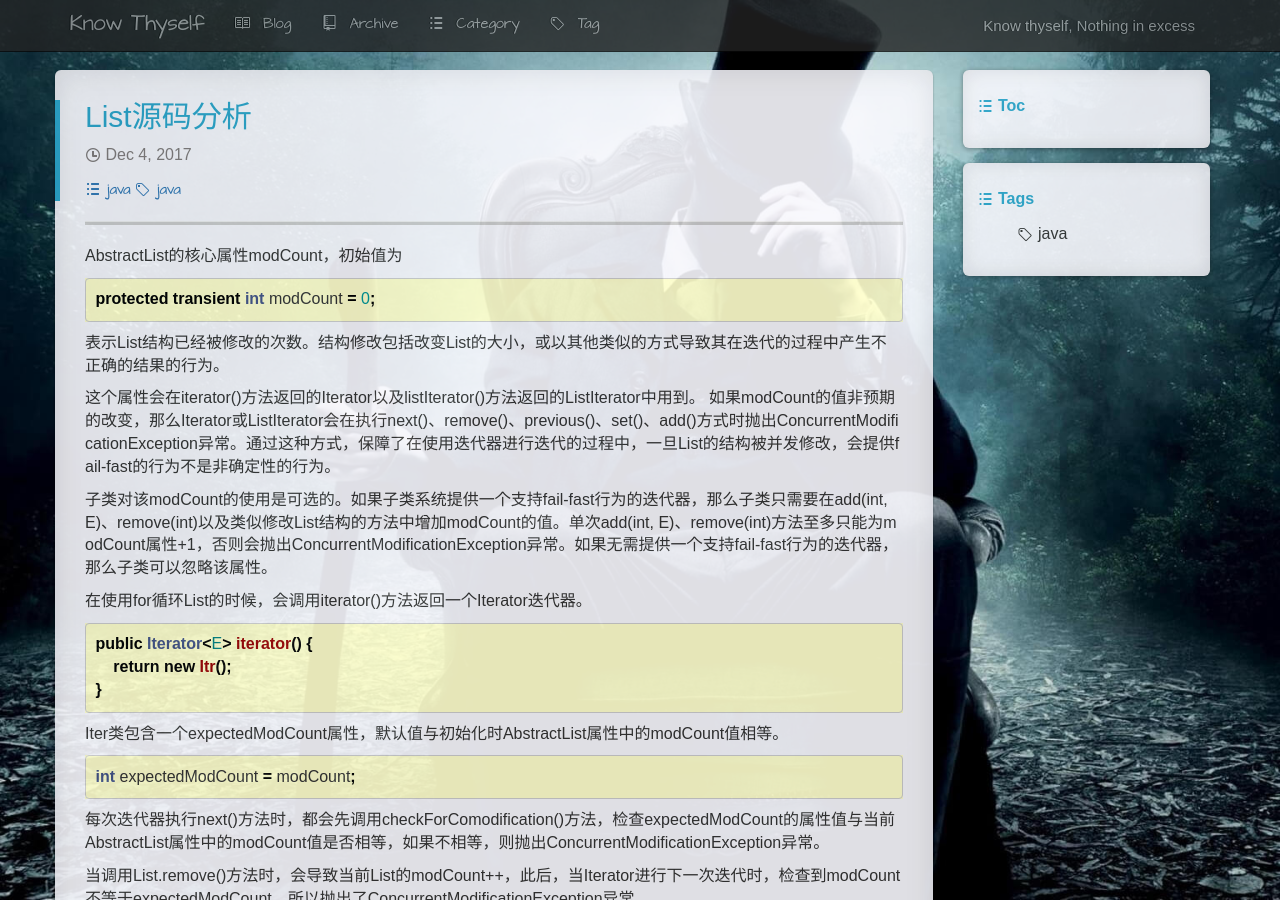
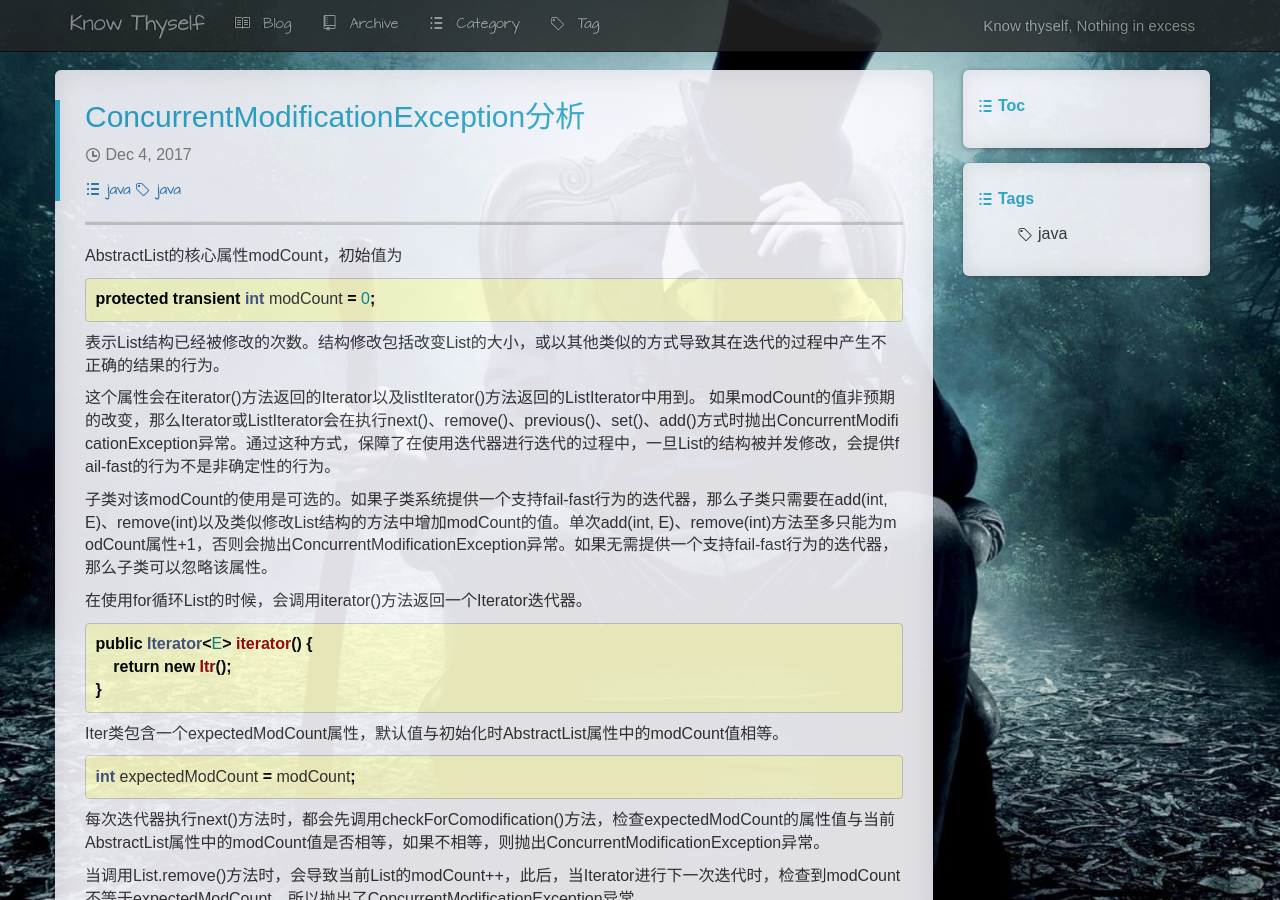
Before and after one commit to liushoukai/liushoukai.github.io, a Jekyll site: the page built from _posts/2017-12-04-concurrent-modification-exception-analysis.md, in a window 1280 px wide and 900 px high. Built offline with Jekyll 4.4.1, drawn with Linux system fonts in a browser that asks for light colours; some web fonts are replaced; comment, search, counter and statistics services are not loaded.

Commit message:
Update and rename 2017-12-04-list-source-analysis.md to 2017-12-04-concurrent-modification-exception-analysis.md

```diff
--- a/_posts/2017-12-04-list-source-analysis.md
+++ b/_posts/2017-12-04-concurrent-modification-exception-analysis.md
@@ -1,6 +1,6 @@
 ---
 layout: post
-title:  List源码分析
+title:  ConcurrentModificationException分析
 categories: java
 tags: java
 ---
```
